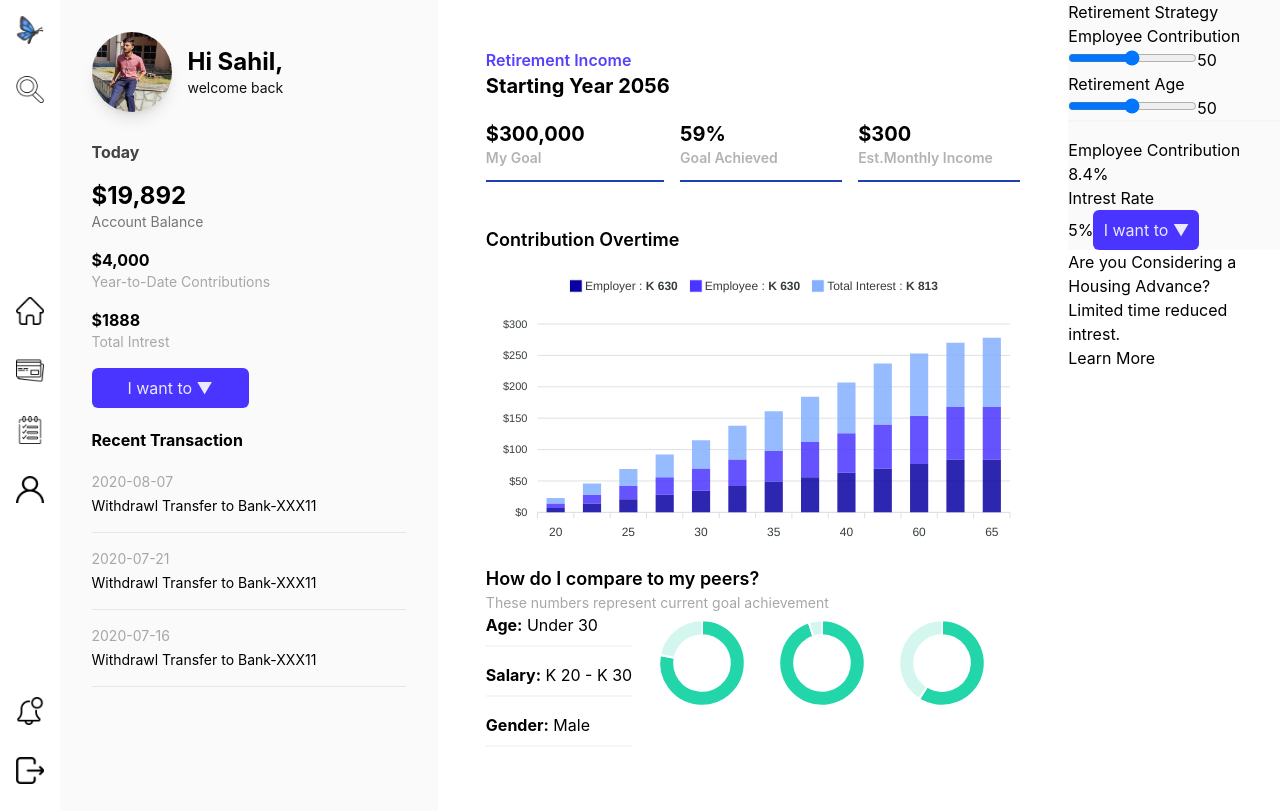
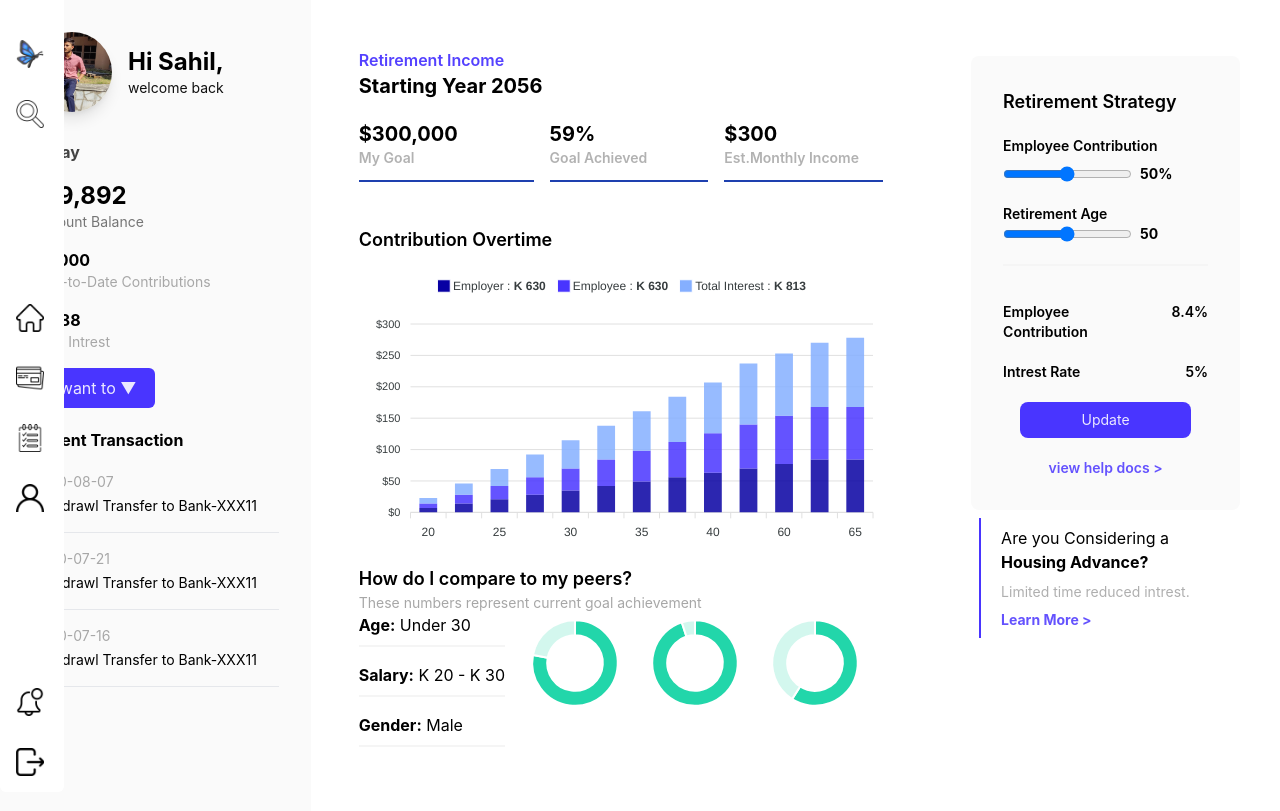
Before and after one commit to GDSCI2IT/dashboard, a React (Create React App) app: page / in a window 1280 px wide. Built offline with nearby package versions, Linux system fonts and the light colour scheme.

Commit message:
navbar fixed

```diff
--- a/src/App.js
+++ b/src/App.js
@@ -8,9 +8,9 @@ import Retirement from "./components/Retirement";
 
 function App() {
   return (
-    <div className="flex">
+    <div className="flex flex-col sm:flex-row">
       <Navbar />
-      <div className="p-8 bg-[#fafafa] w-96" >
+      <div className="p-8 bg-[#fafafa] w-80" >
         <Head />
         <Recents />
       </div>
--- a/src/components/Navbar.js
+++ b/src/components/Navbar.js
@@ -1,35 +1,44 @@
-import React from 'react'
-
+import React from 'react';
 import butterfly from "../icons/butterfly.png";
 import search from "../icons/magnifying-glass.png";
-
 import home from "../icons/home.png";
 import card from "../icons/credit-card.png";
 import todo from "../icons/to-do-list.png";
 import profile from "../icons/user.png";
-
 import notification from "../icons/notification.png";
 import exit from "../icons/exit.png";
 
 const Navbar = () => {
   return (
-    <nav className='flex flex-col h-screen justify-between p-4 bg-[#ffffff]'>
-      <div className='flex flex-col space-y-8'>
+    <nav className='fixed bottom-2 left-0 rounded-md w-screen bg-[#ffffff] z-10 sm:w-16 sm:h-screen sm:flex-col sm:justify-between p-4'>
+      {/* Navbar for small screens */}
+      <div className='flex px-2 sm:hidden justify-between'>
+        <span><img className='w-5 pb-3' src={home} alt="home" /></span>
+        <span><img className='w-5 pb-3' src={card} alt="card" /></span>
+        <span><img className='w-5 pb-3' src={todo} alt="todo" /></span>
+        <span><img className='w-5 pb-3' src={profile} alt="profile" /></span>
+        <span><img className='w-5 pb-3' src={search} alt="search bar" /></span>
+      </div>
+
+      {/* Navbar for big screens */}
+      <div className='hidden sm:h-screen sm:flex sm:flex-col sm:justify-between sm:py-8 sm:space-y-8'>
+        <div className='flex flex-col space-y-8 '>
           <span><img className='w-7' src={butterfly} alt="logo" /></span>
           <span><img className='w-7' src={search} alt="search bar" /></span>
         </div>
-      <div className='flex flex-col space-y-8'>
+          <div className='flex flex-col  space-y-8 '>
           <span><img className='w-7' src={home} alt="home" /></span>
           <span><img className='w-7' src={card} alt="card" /></span>
           <span><img className='w-7' src={todo} alt="todo" /></span>
           <span><img className='w-7' src={profile} alt="profile" /></span>
         </div>
-      <div className='flex flex-col space-y-8'>
+        <div className='flex flex-col space-y-8 '>
           <span><img className='w-7' src={notification} alt="notification" /></span>
           <span><img className='w-7' src={exit} alt="exit" /></span>
         </div>
+      </div>
     </nav>
-  )
-}
+  );
+};
 
 export default Navbar;
--- a/src/components/Retirement.js
+++ b/src/components/Retirement.js
@@ -14,36 +14,45 @@ const Retirement = () => {
     })
   }
 
-
+  // -[#fafafa]
   return (
+    <div className='p-10 pt-14'>
+      <div className="bg-[#fafafa] p-8 text-sm   rounded-lg flex flex-col space-y-5">
+        <h1 className='text-lg font-semibold'>Retirement Strategy</h1>
+        <div className='space-y-2'>
+          <h2 className='font-semibold'>Employee Contribution</h2>
+          <div className='flex space-x-2'>
+            <input type="range" min={1} max={100} value={range.range1} onChange={(e) => { changeHandler(e) }} name='range1' />
+            <span><b>{range.range1}%</b></span>
+          </div>
+        </div>
         <div>
-      <div className="bg-[#fafafa]">
-        <h1>Retirement Strategy</h1>
-        <>
-          <h2>Employee Contribution</h2>
-          <input type="range" min={1} max={100} value={range.range1} onChange={(e) => { changeHandler(e) }} name='range1' />
-          <span>{range.range1}</span>
-        </>
-        <>
-          <h2>Retirement Age</h2>
+          <h2 className='font-semibold' >Retirement Age</h2>
+          <div className='flex space-x-2'>
             <input type="range" min={1} max={100} onChange={(e) => { changeHandler(e) }} name='range2' />
-          <span>{range.range2}</span>
-        </>
+            <span><b>{range.range2}</b></span>
+          </div>
+        </div>
         <hr className='h-1 border-solid border-t-2 border-[#f5f5f5] p-2 ' />
+        <div className='font-semibold flex space-x-6'>
           <h2>Employee Contribution</h2>
           <span>8.4%</span>
+        </div>
+        <div className='font-semibold flex justify-between'>
           <h2>Intrest Rate</h2>
           <span>5%</span>
-        <button className='bg-[#4935ff] text-[#ebe8ff] w-1/2 py-2 rounded-md'>I want to ▼</button>
         </div>
-      <div>
-        <h1>Are you Considering a</h1>
-        <h1>Housing Advance?</h1>
-        <p>
+        <button className='bg-[#4935ff] m-auto text-[#ebe8ff] w-5/6 h-5/6 py-2 rounded-lg'>Update</button>
+        <p className='text-sm font-semibold text-[#6452fe] m-auto'>view help docs {">"}</p>
+      </div>
+      <div className='p-2 px-5 m-2 border-[#4935ff] border-l-2'>
+        <h1 className='text[#4f4c4c]'>Are you Considering a</h1>
+        <h1 className='font-bold'>Housing Advance?</h1>
+        <p className='text-sm py-2 text-[#afafaf]'>
           Limited time reduced intrest.
         </p>
-        <p>
-          Learn More
+        <p className='text-sm font-bold text-[#6452fe]'>
+          Learn More{" >"}
         </p>
       </div>
     </div>
```
Lines whose indentation alone changed are shown as unchanged.
